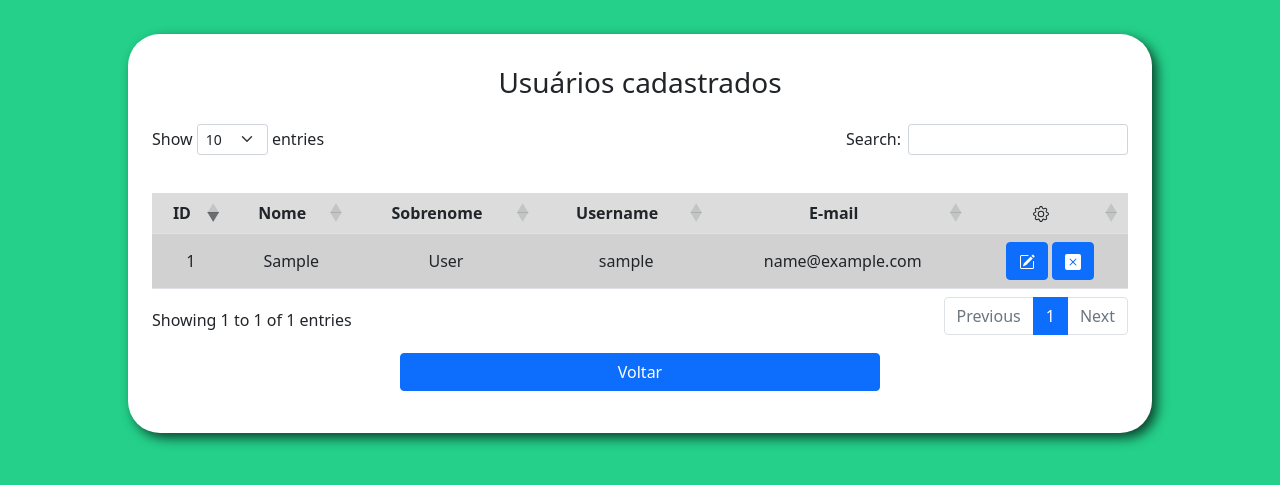
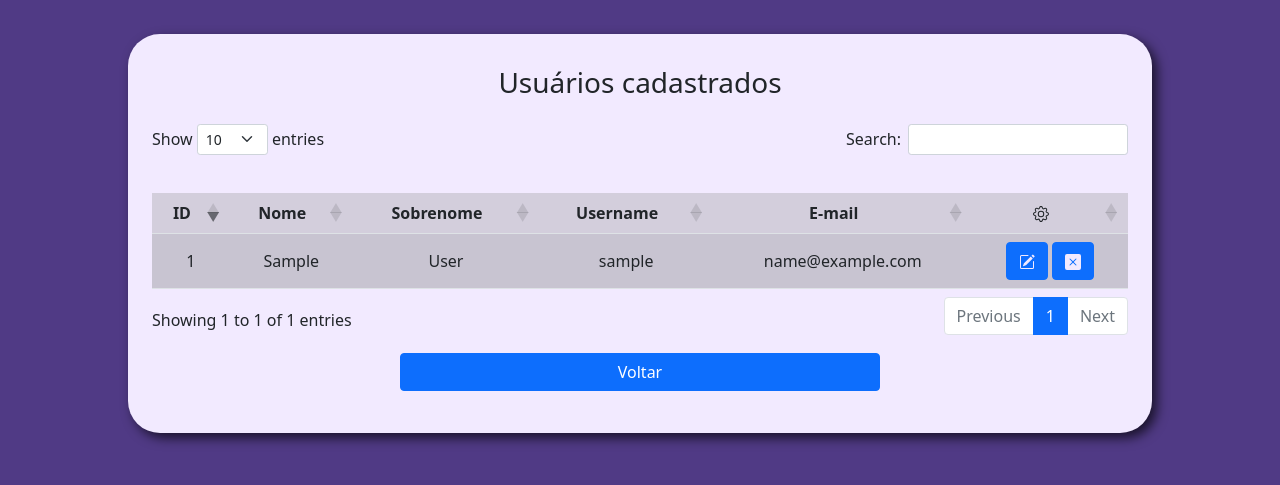
Before and after one commit to GuilhermeEnrique/CRUD_PHP, a PHP site: page /list.php in a window 1280 px wide. Shown: the top 485 px of the page. Run offline with PHP 8.4, Linux system fonts and the light colour scheme; tables that the repository leaves empty or names only in its code hold one stand-in row (values such as "Sample post"); data that the repository does not hold is empty; some libraries are stand-ins or nearby versions.

Commit message:
alteração de css

```diff
--- a/css/style.css
+++ b/css/style.css
@@ -1,13 +1,13 @@
 .bg-light {
   padding: 5rem;
-  background-color: #24d08a;
+  background-color: #503a85;
 }
 
 .fundo-bd {
   margin: 50px 0px 0px 0px;
   display: flex;
   align-items: center;
-  background-color: #24d08a;
+  background-color: #503a85;
 }
 
 .mainContainer {
@@ -22,7 +22,7 @@
 
 .main {
   padding: 0, 625rem;
-  background-color: #fff;
+  background-color:  #f2eaff;
   border-radius: 2rem;
   justify-content: center;
   align-items: center;
@@ -35,7 +35,7 @@
 
 .main-list {
   padding: 1rem;
-  background-color: #fff;
+  background-color:  #f2eaff;
   border-radius: 2rem;
   justify-content: center;
   align-items: center;
@@ -46,7 +46,7 @@
 
 .main-editar {
   padding: 1rem;
-  background-color: #fff;
+  background-color:  #f2eaff;
   border-radius: 2rem;
   justify-content: center;
   align-items: center;
@@ -153,3 +153,7 @@
 .title {
   text-align: center;
 }
+
+.btn-config{
+  color: #f2eaff;
+}
--- a/proc_pesq_user.php
+++ b/proc_pesq_user.php
@@ -44,11 +44,11 @@ while ($row_usuarios = mysqli_fetch_array($resultado_usuarios)) {
     $dado[] = $row_usuarios["username"];
     $dado[] = $row_usuarios["email"];
     $dado[] = ' <div style="text-align:center;">
-                    <a class="btn btn-primary" href="./editar.php?id=' . $row_usuarios["id"] . '"><svg xmlns="http://www.w3.org/2000/svg" width="16" height="16" fill="currentColor" class="bi bi-pencil-square" viewBox="0 0 16 16">
+                    <a class="btn btn-primary btn-config" href="./editar.php?id=' . $row_usuarios["id"] . '"><svg xmlns="http://www.w3.org/2000/svg" width="16" height="16" fill="currentColor" class="bi bi-pencil-square" viewBox="0 0 16 16">
                     <path d="M15.502 1.94a.5.5 0 0 1 0 .706L14.459 3.69l-2-2L13.502.646a.5.5 0 0 1 .707 0l1.293 1.293zm-1.75 2.456-2-2L4.939 9.21a.5.5 0 0 0-.121.196l-.805 2.414a.25.25 0 0 0 .316.316l2.414-.805a.5.5 0 0 0 .196-.12l6.813-6.814z"/>
                     <path fill-rule="evenodd" d="M1 13.5A1.5 1.5 0 0 0 2.5 15h11a1.5 1.5 0 0 0 1.5-1.5v-6a.5.5 0 0 0-1 0v6a.5.5 0 0 1-.5.5h-11a.5.5 0 0 1-.5-.5v-11a.5.5 0 0 1 .5-.5H9a.5.5 0 0 0 0-1H2.5A1.5 1.5 0 0 0 1 2.5v11z"/>
                     </svg></a>
-                    <a class="btn btn-primary" href="./delete.php?id=' . $row_usuarios["id"] . '"><svg xmlns="http://www.w3.org/2000/svg" width="16" height="16" fill="currentColor" class="bi bi-x-square-fill" viewBox="0 0 16 16">
+                    <a class="btn btn-primary btn-config" href="./delete.php?id=' . $row_usuarios["id"] . '"><svg xmlns="http://www.w3.org/2000/svg" width="16" height="16" fill="currentColor" class="bi bi-x-square-fill" viewBox="0 0 16 16">
                     <path d="M2 0a2 2 0 0 0-2 2v12a2 2 0 0 0 2 2h12a2 2 0 0 0 2-2V2a2 2 0 0 0-2-2H2zm3.354 4.646L8 7.293l2.646-2.647a.5.5 0 0 1 .708.708L8.707 8l2.647 2.646a.5.5 0 0 1-.708.708L8 8.707l-2.646 2.647a.5.5 0 0 1-.708-.708L7.293 8 4.646 5.354a.5.5 0 1 1 .708-.708z"/>
                     </svg></a></div>';
     $dados[] = $dado;
```
